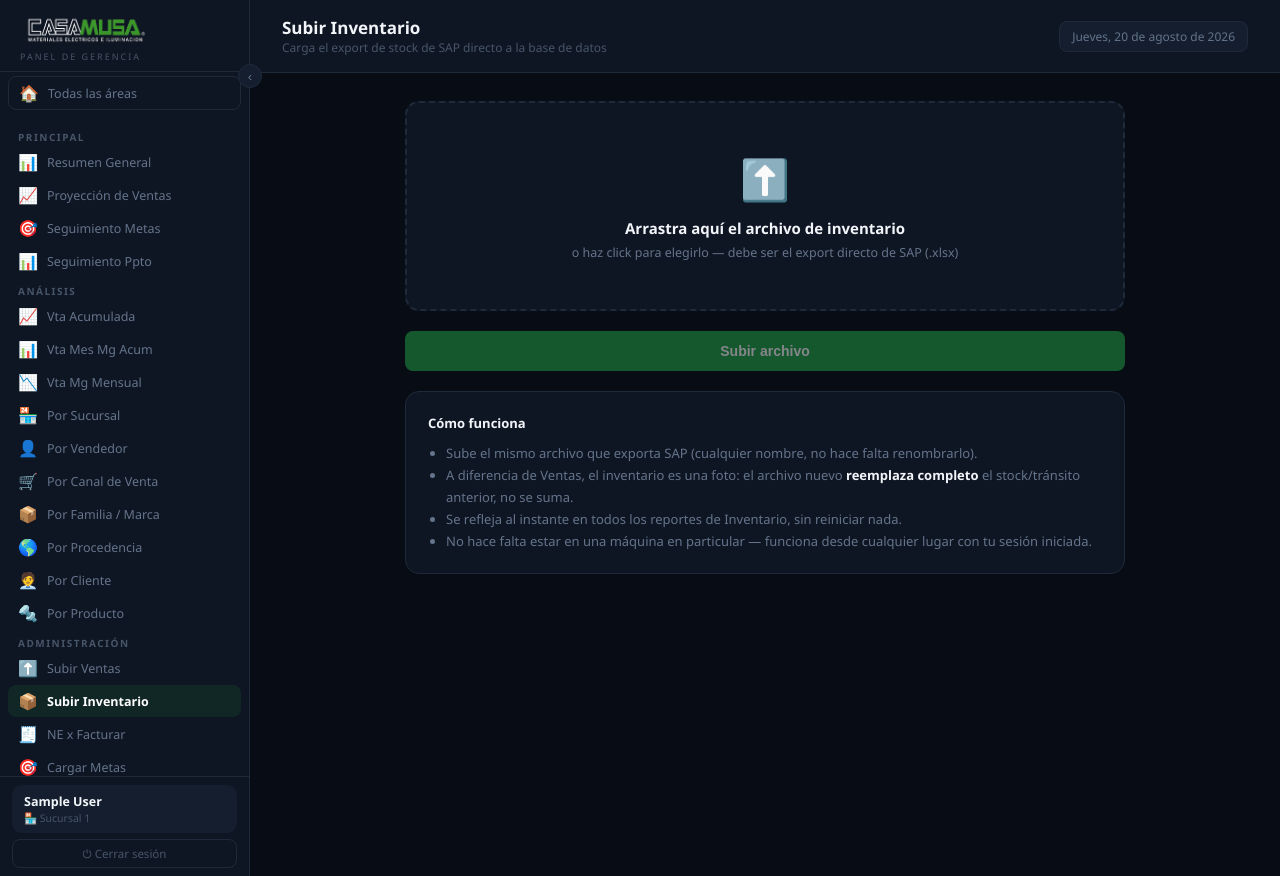
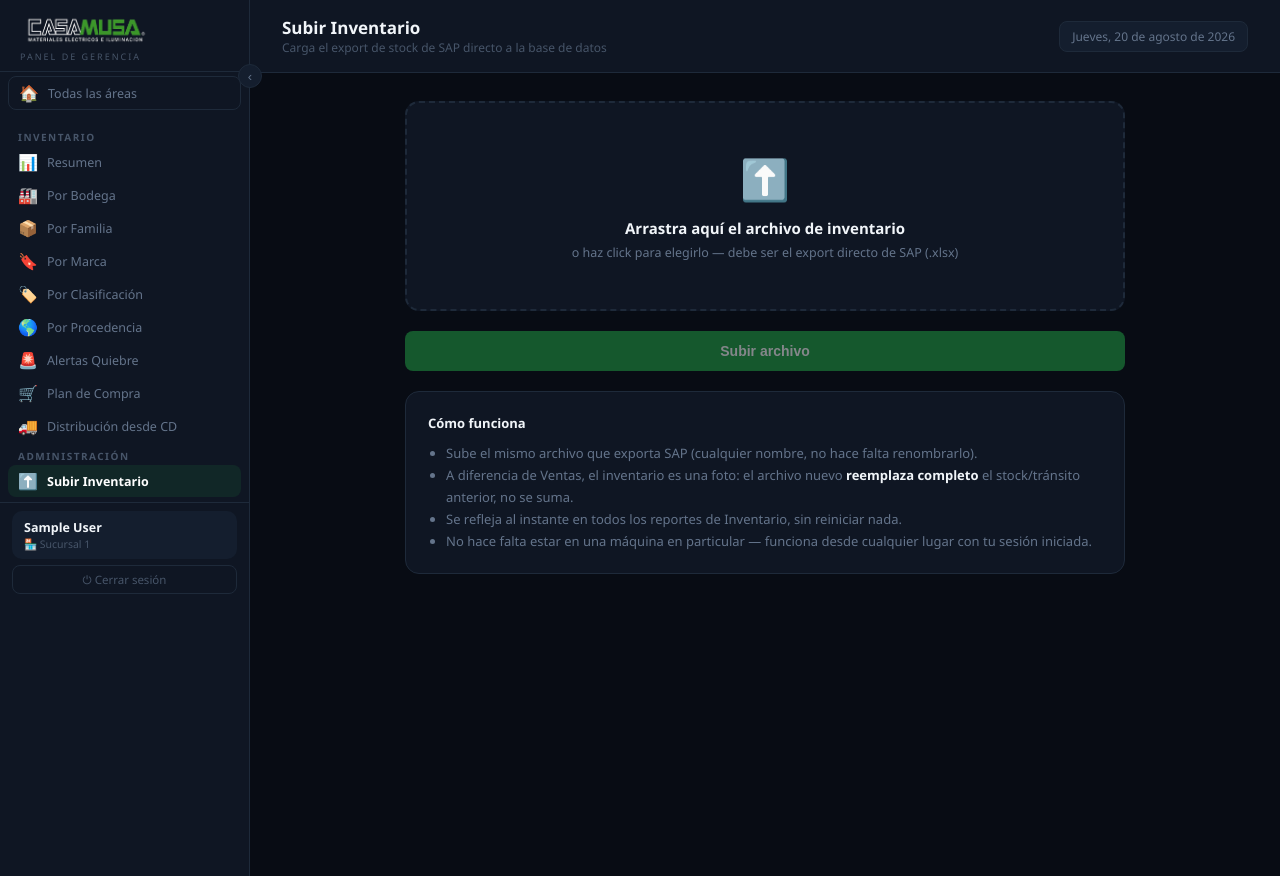
Before and after one commit to dsj874-bot/dashboard-casamusa, a Flask app: page /subir_inventario in a window 1280 px wide. Run offline with Flask 3, Linux system fonts and the light colour scheme; the visitor is signed in with stand-in values (Sample User, id 1); parts of the project's set-up code (start-up, migrations or seed data) failed here and were passed over; some libraries are stand-ins or nearby versions.

Commit message:
Mover Subir Inventario a la pestaña de Inventario
Quedo mal ubicado: estaba en el sidebar de Comercial (junto a Subir
Ventas, NE x Facturar, etc) en vez del sidebar de Inventario, y la
pagina en si tampoco usaba ese sidebar -- se veia el de Comercial al
entrar a /subir_inventario.

Co-Authored-By: Claude Sonnet 5 <noreply@anthropic.com>

```diff
--- a/templates/_inventario_sidebar.html
+++ b/templates/_inventario_sidebar.html
@@ -26,3 +26,10 @@
 <a href="/inventario/distribucion" class="nav-item {% if active == 'inventario_distribucion' %}active{% endif %}">
   <span class="nav-icon">🚚</span><span class="nav-label"> Distribución desde CD</span>
 </a>
+
+{% if es_admin %}
+<div class="nav-section-title">Administración</div>
+<a href="/subir_inventario" class="nav-item {% if active == 'subir_inventario' %}active{% endif %}">
+  <span class="nav-icon">⬆️</span><span class="nav-label"> Subir Inventario</span>
+</a>
+{% endif %}
--- a/templates/base.html
+++ b/templates/base.html
@@ -571,9 +571,6 @@
     <a href="/subir_ventas" class="nav-item {% if active == 'subir_ventas' %}active{% endif %}">
       <span class="nav-icon">⬆️</span><span class="nav-label"> Subir Ventas</span>
     </a>
-    <a href="/subir_inventario" class="nav-item {% if active == 'subir_inventario' %}active{% endif %}">
-      <span class="nav-icon">📦</span><span class="nav-label"> Subir Inventario</span>
-    </a>
     <a href="/cargar_ne" class="nav-item {% if active == 'cargar_ne' %}active{% endif %}">
       <span class="nav-icon">🧾</span><span class="nav-label"> NE x Facturar</span>
     </a>
--- a/templates/subir_inventario.html
+++ b/templates/subir_inventario.html
@@ -5,6 +5,7 @@
 {% block page_subtitle %}Carga el export de stock de SAP directo a la base de datos{% endblock %}
 
 {% block boton_actualizar %}{% endblock %}
+{% block sidebar_nav %}{% include "_inventario_sidebar.html" %}{% endblock %}
 
 {% block extra_head %}
 <style>
```
